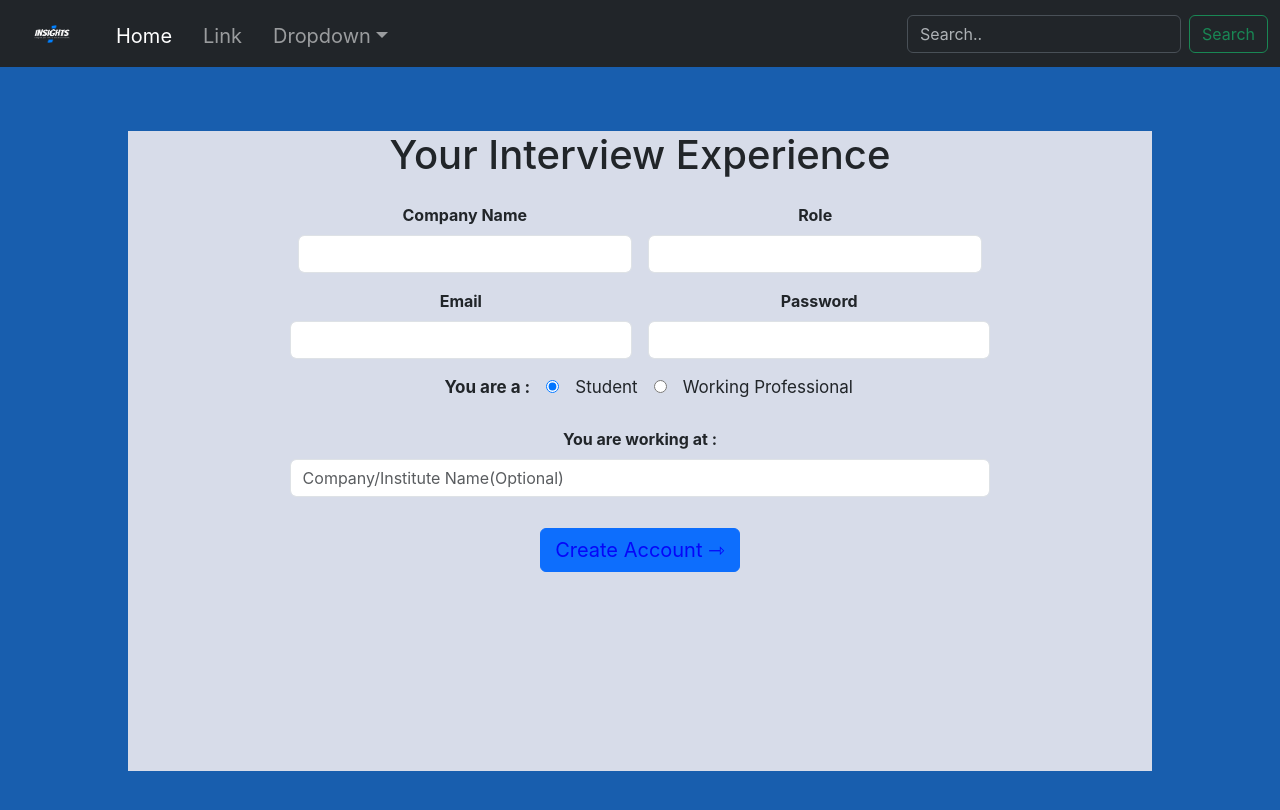
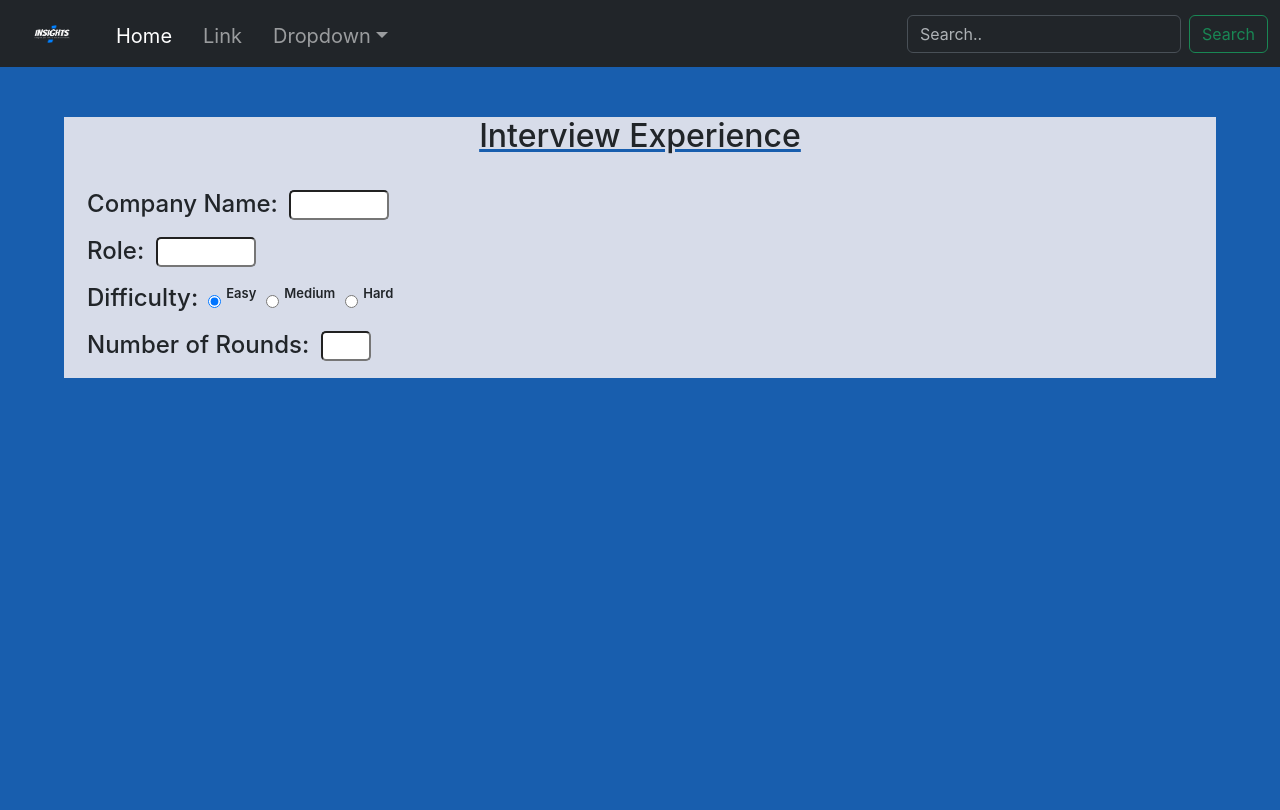
Before and after one commit to HemantShankar/Insights, a React (Create React App) app: page / in a window 1280 px wide. Shown: the top 810 px of the page. Built offline with nearby package versions, Linux system fonts and the light colour scheme.

Commit message:
updated experience

```diff
--- a/src/MyComponents/Experience.css
+++ b/src/MyComponents/Experience.css
@@ -5,7 +5,7 @@ body{
 .page{
     width: 80vw;
     text-align: center;
-    height: 80vh;
+    height: auto;
     background-color: rgb(215, 220, 233);
     margin-top: 5%;
     margin-left: 10%;
@@ -14,5 +14,106 @@ body{
 
 .exp-heading{
     text-align: center;
-    margin-top: 1.5%;
+    margin-top: 50px;
+    margin-bottom: 40px;
+    text-decoration: underline rgb(24, 94, 174);
+    /* border: solid 5px rgb(24, 94, 174); */
 }
+
+.hor-inp{
+    display: flex;
+    flex-direction: row;
+    margin-bottom: 10px;
+}
+
+.half{
+    display: flex;
+    flex-direction: row;
+    width: 50%;
+    margin-left: 3%;
+}
+
+.other-half{
+    display: flex;
+    flex-direction: row;
+    width: 50%;
+}
+
+.input{
+    width: 300px;
+    height: 35px;
+    border-radius: 5px;
+    margin-left: 2%;
+}
+
+.input-rounds{
+    width: 70px;
+}
+
+.form-check{
+    margin-left: 40px;
+}
+
+.form-check-label{
+    margin-left: 10px;
+    font-weight:600;
+    font-size: large;
+
+}
+
+@media (max-width:1300px) {
+    .page{
+        width: 90vw;
+        text-align: center;
+        height: auto;
+        background-color: rgb(215, 220, 233);
+        margin-top: 2%;
+        margin-left: 5%;
+        margin-bottom: 2%;
+    }
+
+    .exp-heading{
+        margin-bottom: 35px;
+    }
+
+    .hor-inp{
+        flex-direction: column;
+        margin-bottom: 0px;
+    }
+
+    .half{
+        /* justify-content: center; */
+        width: 100%;
+        margin-left: 2%;
+        margin-bottom: 10px;
+        margin-top: 0;
+    }
+
+    .other-half{
+        /* justify-content: center; */
+        width: 100%;
+        margin-left: 2%;
+        margin-bottom: 10px;
+        margin-top: 0;
+    }
+
+    .input{
+        width: 100px;
+        height: 30px;
+        margin-left: 1%;
+    }
+
+    .input-rounds{
+        width: 50px;
+    }
+
+    .form-check{
+        margin-left: 10px;
+    }
+
+    .form-check-label{
+        margin-left: 5px;
+        font-size: small;
+
+    }
+}
--- a/src/MyComponents/Experience.jsx
+++ b/src/MyComponents/Experience.jsx
@@ -5,38 +5,80 @@ const Experience = () => {
   return (
     <div className="page">
       <div className="exp-heading">
-        <h1>Your Interview Experience</h1>
+        <h2>Interview Experience</h2>
       </div>
-      <form className="row g-3" id='form_signup'>
+
+      <form action="action.php">
+        <div className='hor-inp'>
+          <div className="half">
+            <h4>Company Name: </h4>
+            <input type="text" className="input input-name" aria-label="Company name" />
+          </div>
+          <div className="other-half">
+            <h4>Role: </h4>
+            <input type="text" className="input input-role" aria-label="Role" />
+          </div>
+        </div>
+
+        <div className='hor-inp'>
+          <div className="half">
+            <h4>Difficulty: </h4>
+            <input className="form-check input-1" type="radio" name="flexRadioDefault" id="flexRadioDefault2" checked />
+            <label className="form-check-label" for="flexRadioDefault2">
+              Easy
+            </label>
+            <input className="form-check input-2" type="radio" name="flexRadioDefault" id="flexRadioDefault1" />
+            <label className="form-check-label" for="flexRadioDefault1">
+              Medium
+            </label>
+            <input className="form-check input-3" type="radio" name="flexRadioDefault" id="flexRadioDefault1" />
+            <label className="form-check-label" for="flexRadioDefault1">
+              Hard
+            </label>
+
+          </div>
+          <div className="other-half">
+            <h4>Number of Rounds: </h4>
+            <input type="text" className="input input-rounds" aria-label="Company name" />
+          </div>
+        </div>
+      </form>
+
+      {/* <form className="row g-3" id='form_signup'>
         <div className="row g-3">
           <div className="col">
             <label htmlFor="inputfirstname" className="form-label">Company Name</label>
-            <input type="text" className="form-control" aria-label="Company name" />
+            <input type="text" className="form-control mr-3" aria-label="Company name" />
           </div>
           <div className="col">
             <label htmlFor="inputsurname" className="form-label">Role</label>
             <input type="text" className="form-control" aria-label="Role" />
           </div>
         </div>
+
+        <div className="form-check col">
+          <label htmlFor="inputprofession" className="form-label">Difficulty :</label>
+          <input className="form-check-input-1 mx-3" type="radio" name="flexRadioDefault" id="flexRadioDefault2" checked />
+          <label className="form-check-label" for="flexRadioDefault2">
+            Easy
+          </label>
+          <input className="form-check-input-2 mx-3" type="radio" name="flexRadioDefault" id="flexRadioDefault1" />
+          <label className="form-check-label" for="flexRadioDefault1">
+            Medium
+          </label>
+          <input className="form-check-input-2 mx-3" type="radio" name="flexRadioDefault" id="flexRadioDefault1" />
+          <label className="form-check-label" for="flexRadioDefault1">
+            Hard
+          </label>
+        </div>
+
         <div className="col-md-6">
-          <label htmlFor="inputEmail4" className="form-label">Email</label>
-          <input type="email" className="form-control" id="inputEmail4" />
+          <label htmlFor="inputEmail4" className="form-label row">Email</label>
+          <input type="email" className="form-control row" id="inputEmail4" />
         </div>
         <div className="col-md-6">
           <label htmlFor="inputPassword4" className="form-label">Password</label>
           <input type="password" className="form-control" id="inputPassword4" />
-        </div>
-
-        <div className="form-check">
-          <label htmlFor="inputprofession" className="form-label">You are a :</label>
-          <input className="form-check-input-1 mx-3" type="radio" name="flexRadioDefault" id="flexRadioDefault2" checked />
-          <label className="form-check-label" for="flexRadioDefault2">
-            Student
-          </label>
-          <input className="form-check-input-2 mx-3" type="radio" name="flexRadioDefault" id="flexRadioDefault1" />
-          <label className="form-check-label" for="flexRadioDefault1">
-            Working Professional
-          </label>
         </div>
 
         <div className="col-12">
@@ -46,7 +88,7 @@ const Experience = () => {
         <div className="col-12" >
           <button type="submit" className="btn btn-primary" id='submit_button'>Create Account &#8702;</button>
         </div>
-      </form>
+      </form> */}
     </div>
 
 
```
